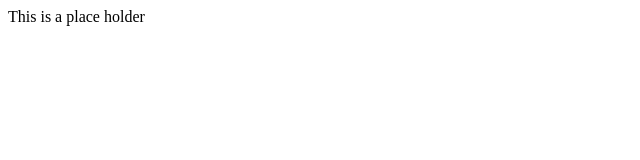
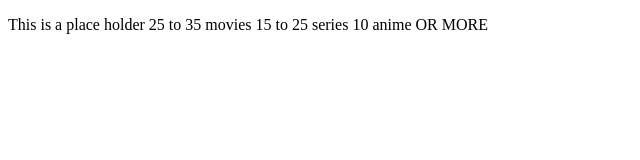
Before and after one commit to euli-jpeg/HumComFinals, a plain HTML site: page index.html in a window 1280 px wide. Shown: the whole page, without its empty margins (0-640 px from the left). Drawn offline with Linux system fonts and the light colour scheme.

Commit message:
Update index.html with placeholder text and categories
Added content to the body of the HTML document.

```diff
--- a/index.html
+++ b/index.html
@@ -6,6 +6,14 @@
     <title>Document</title>
 </head>
 <body>
+    <p>
     This is a place holder
+
+    25 to 35 movies
+    15 to 25 series
+    10 anime
+    OR MORE
+    </p>
 </body>
+
 </html>
```
